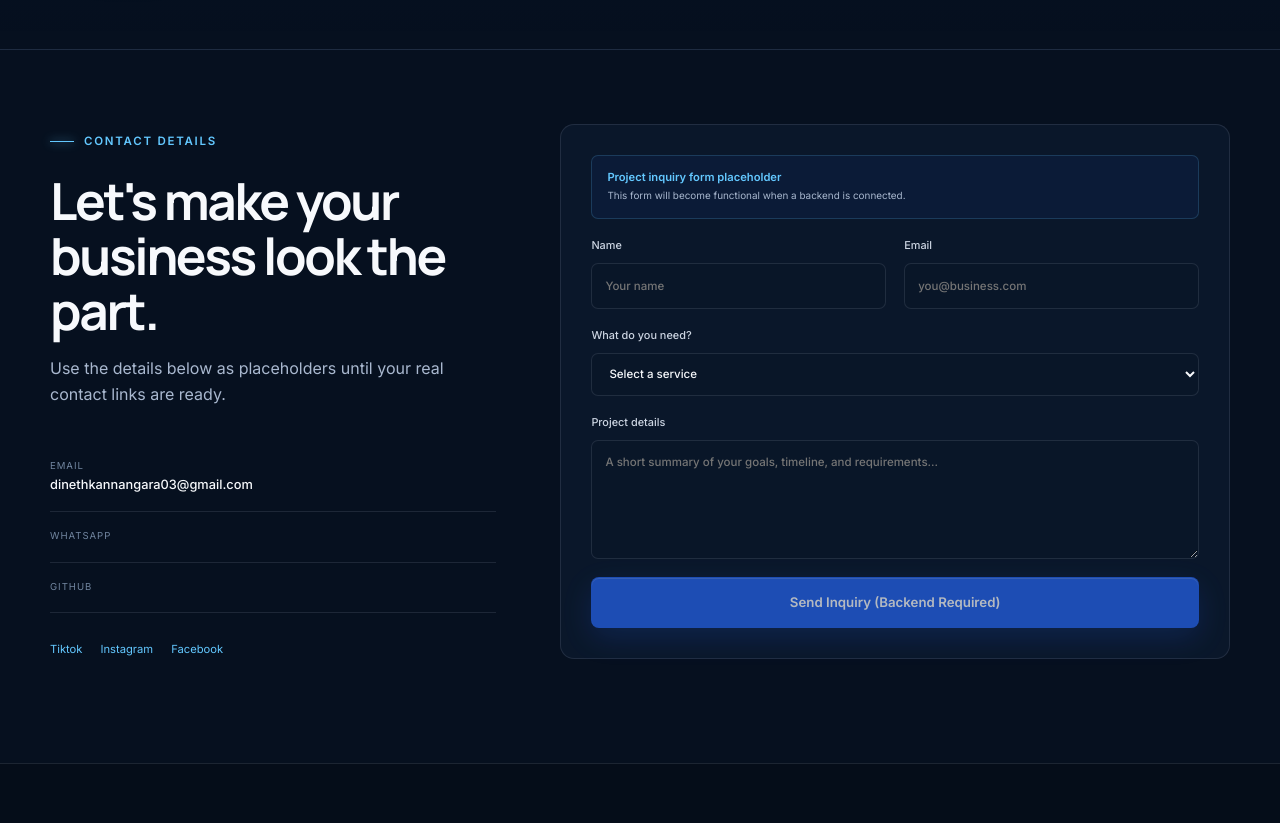
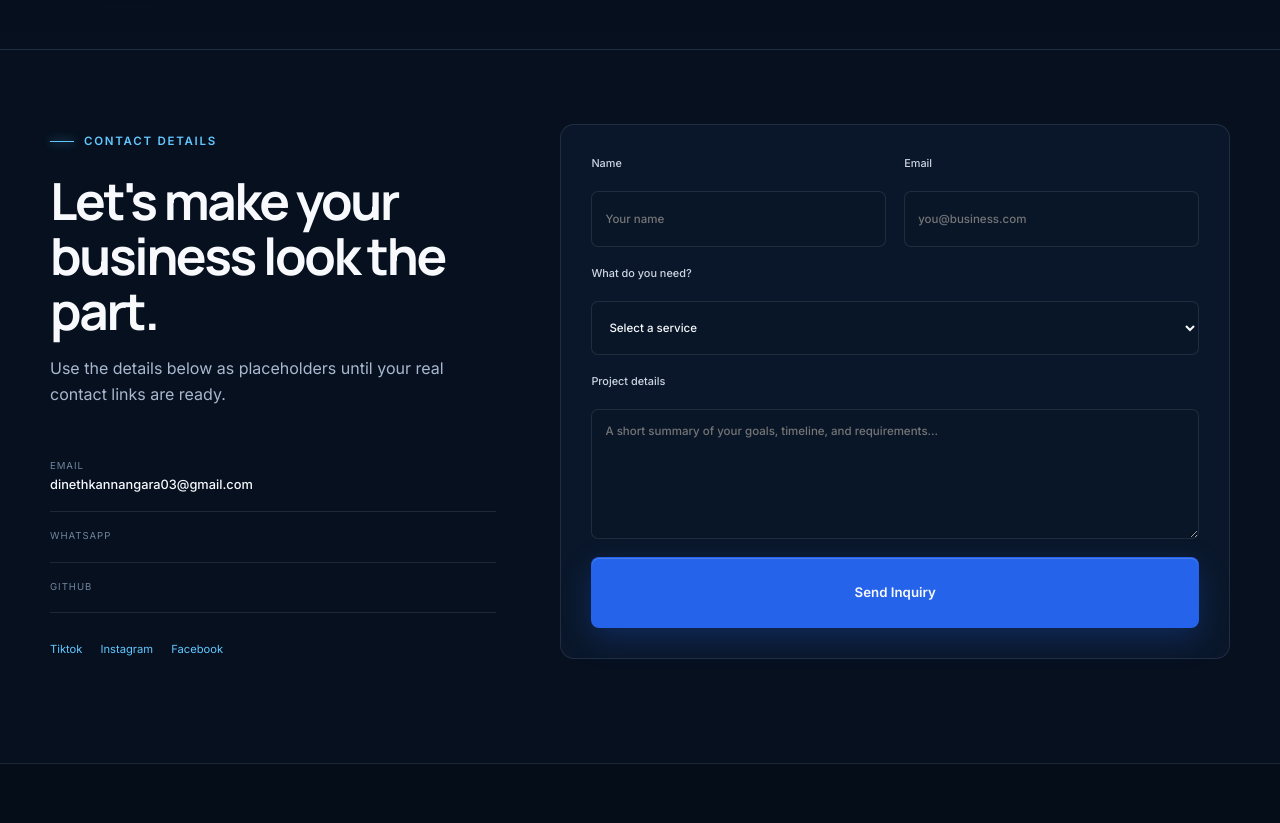
Before and after one commit to dinethkannangara03-tech/quietbuild-studio, a React (Vite) app: page /contact in a window 1280 px wide. Shown: the part 540-1363 px from the top of the page. Built offline with nearby package versions, Linux system fonts and the light colour scheme.

Commit message:
Update Contact.jsx

```diff
--- a/src/pages/Contact.jsx
+++ b/src/pages/Contact.jsx
@@ -1,8 +1,53 @@
+import { useState } from 'react'
 import siteData from '../data/siteData'
+import supabase from '../lib/supabase'
 
 function Contact() {
   const page = siteData.pages.contact
   const studio = siteData.studio
+
+  const [name, setName] = useState('')
+  const [email, setEmail] = useState('')
+  const [service, setService] = useState('')
+  const [message, setMessage] = useState('')
+  const [isSubmitting, setIsSubmitting] = useState(false)
+  const [statusMessage, setStatusMessage] = useState(null)
+  const [errorMessage, setErrorMessage] = useState(null)
+
+  const handleSubmit = async event => {
+    event.preventDefault()
+    setStatusMessage(null)
+    setErrorMessage(null)
+
+    if (!name.trim() || !email.trim() || !service.trim() || !message.trim()) {
+      setErrorMessage('Please fill in all fields.')
+      return
+    }
+
+    setIsSubmitting(true)
+
+    try {
+      const { error } = await supabase.from('inquiries').insert([
+        { name: name.trim(), email: email.trim(), service: service.trim(), message: message.trim() },
+      ])
+
+      if (error) {
+        console.error('Supabase insert error:', error)
+        setErrorMessage('Something went wrong. Please try again.')
+      } else {
+        setStatusMessage('Thanks — your inquiry was sent.')
+        setName('')
+        setEmail('')
+        setService('')
+        setMessage('')
+      }
+    } catch (err) {
+      console.error('Submission error:', err)
+      setErrorMessage('Something went wrong. Please try again.')
+    } finally {
+      setIsSubmitting(false)
+    }
+  }
 
   return (
     <>
@@ -16,13 +61,14 @@ function Contact() {
             <a href={studio.githubLink} target="_blank" rel="noreferrer"><small>GitHub</small><strong>{studio.githubLabel}</strong></a>
             <div className="social-row">{studio.socialLinks.map(link => <a href={link.url} key={link.label} target={link.url === '#' ? undefined : '_blank'} rel="noreferrer">{link.label}</a>)}</div>
           </div>
-          <form className="inquiry-form" onSubmit={event => event.preventDefault()}>
-            <div className="form-notice"><strong>Project inquiry form placeholder</strong><span>{page.formNotice}</span></div>
-            <label>Name<input type="text" placeholder="Your name" /></label>
-            <label>Email<input type="email" placeholder="you@business.com" /></label>
-            <label>What do you need?<select defaultValue=""><option value="" disabled>Select a service</option>{siteData.services.map(service => <option key={service.title}>{service.title}</option>)}</select></label>
-            <label>Project details<textarea rows="5" placeholder="A short summary of your goals, timeline, and requirements..." /></label>
-            <button className="button button-primary" type="submit" disabled>Send Inquiry (Backend Required)</button>
+          <form className="inquiry-form" onSubmit={handleSubmit}>
+            {statusMessage && <div className="form-notice"><strong>{statusMessage}</strong></div>}
+            {errorMessage && <div className="form-notice"><strong>{errorMessage}</strong></div>}
+            <label>Name<input type="text" placeholder="Your name" value={name} onChange={e => setName(e.target.value)} /></label>
+            <label>Email<input type="email" placeholder="you@business.com" value={email} onChange={e => setEmail(e.target.value)} /></label>
+            <label>What do you need?<select value={service} onChange={e => setService(e.target.value)}><option value="" disabled>Select a service</option>{siteData.services.map(s => <option key={s.title} value={s.title}>{s.title}</option>)}</select></label>
+            <label>Project details<textarea rows="5" placeholder="A short summary of your goals, timeline, and requirements..." value={message} onChange={e => setMessage(e.target.value)} /></label>
+            <button className="button button-primary" type="submit" disabled={isSubmitting}>{isSubmitting ? 'Sending...' : 'Send Inquiry'}</button>
           </form>
         </div>
       </section>
```
